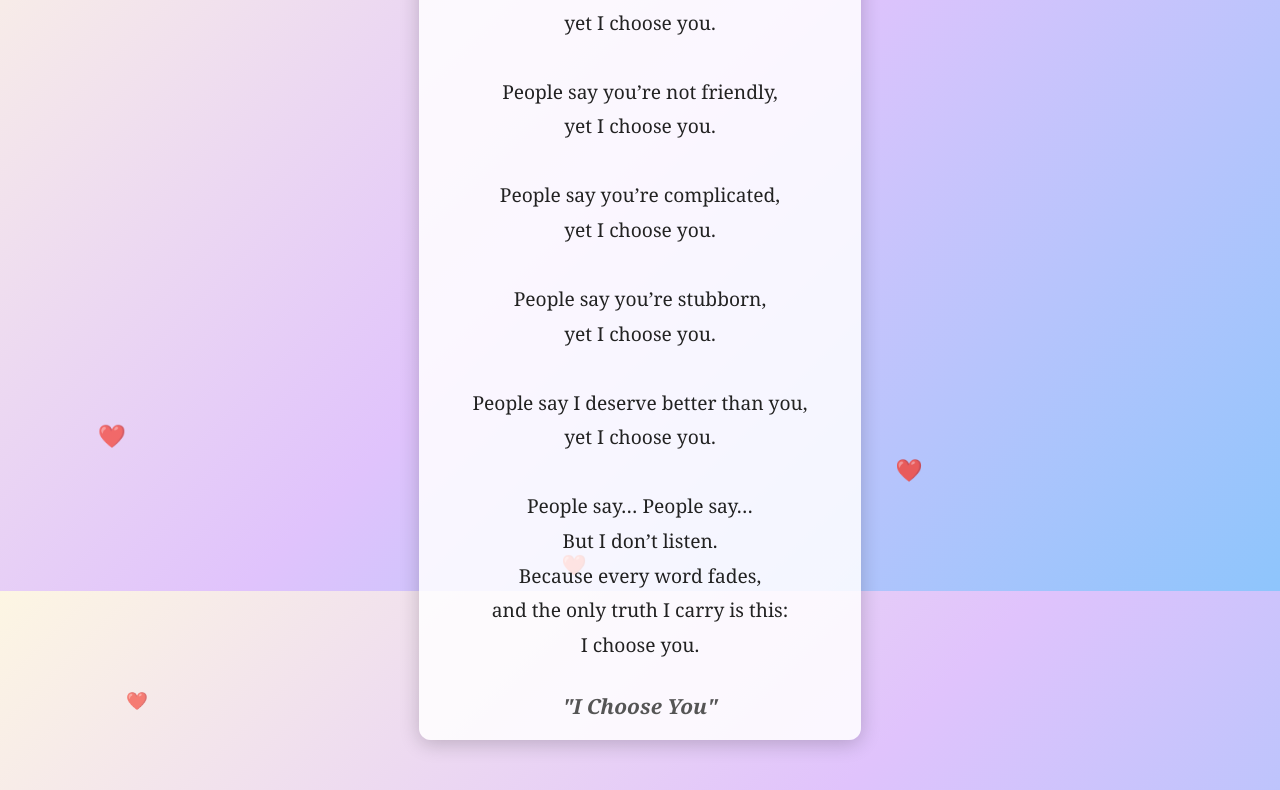
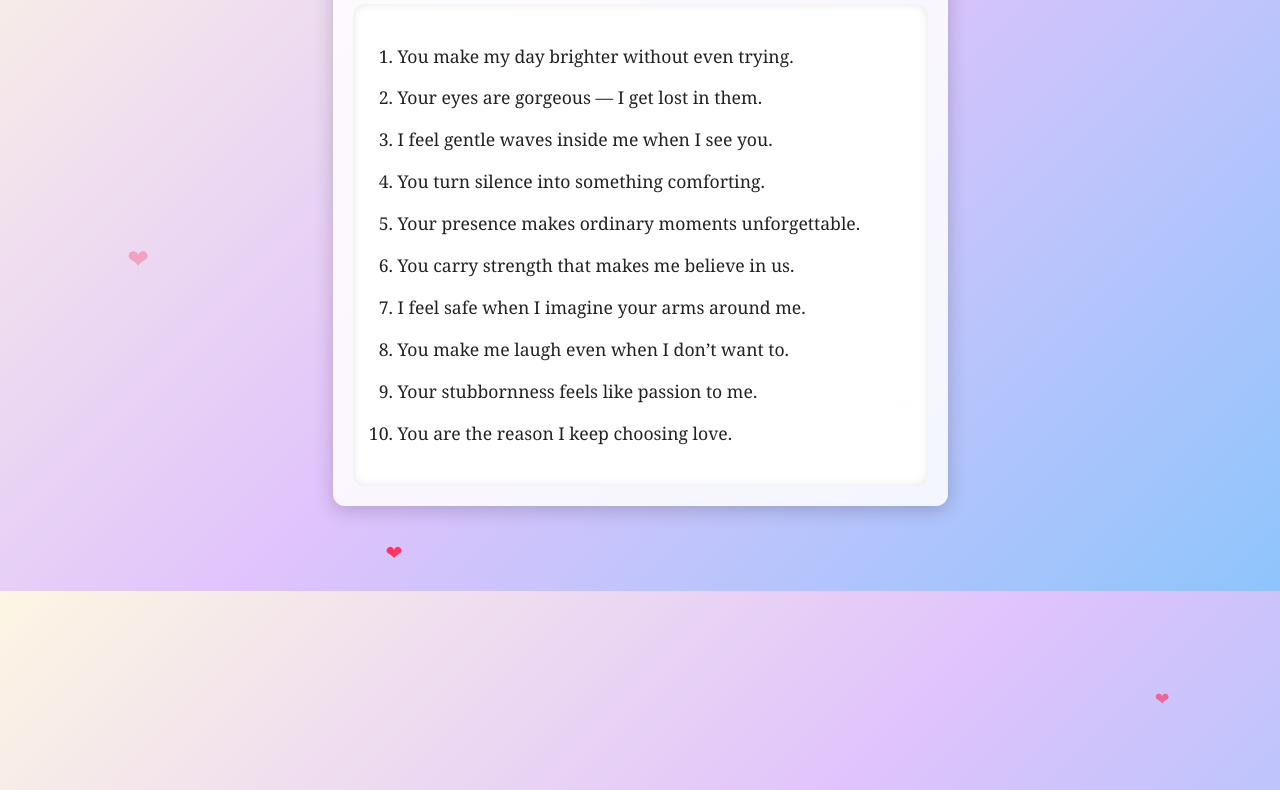
Before and after one commit to mrroshyan/HEARTSCAPE2, a plain HTML site: page index.html in a window 1280 px wide. Shown: the part 209-999 px from the top of the page. Drawn offline with Linux system fonts and the light colour scheme.

Commit message:
Update index.html

```diff
--- a/index.html
+++ b/index.html
@@ -2,7 +2,7 @@
 <html lang="en">
 <head>
   <meta charset="UTF-8">
-  <title>People Say</title>
+  <title>116 Reasons Why I Want You</title>
   <style>
     body {
       margin: 0;
@@ -26,7 +26,7 @@
       position: relative;
       z-index: 2;
     }
-    h1 {
+    h1, h2 {
       font-size: 2.5em;
       margin-bottom: 20px;
       color: #444;
@@ -44,6 +44,28 @@
       font-size: 1.3em;
       color: #555;
     }
+    .reason-box {
+      max-height: 500px;
+      overflow-y: auto;
+      text-align: left;
+      padding: 20px;
+      background: rgba(255,255,255,0.95);
+      border-radius: 12px;
+      box-shadow: inset 0 0 10px rgba(0,0,0,0.1);
+    }
+    .reason-box ol {
+      padding-left: 25px;
+      line-height: 1.7;
+      font-size: 1.1em;
+    }
+    .reason-box li {
+      margin-bottom: 12px;
+      transition: transform 0.2s ease, color 0.2s ease;
+    }
+    .reason-box li:hover {
+      transform: translateX(5px);
+      color: #ff3366;
+    }
     .heart {
       position: absolute;
       color: #ff3366;
@@ -59,43 +81,31 @@
 </head>
 <body>
   <div class="container">
-    <h1>People Say...</h1>
-    <p>
-      People say you’re a play girl,<br>
-      yet I choose you.<br><br>
-      People say you’re too flat, not a good choice,<br>
-      yet I choose you.<br><br>
-      People say you look older,<br>
-      yet I choose you.<br><br>
-      People say you’re not friendly,<br>
-      yet I choose you.<br><br>
-      People say you’re complicated,<br>
-      yet I choose you.<br><br>
-      People say you’re stubborn,<br>
-      yet I choose you.<br><br>
-      People say I deserve better than you,<br>
-      yet I choose you.<br><br>
-      People say… People say…<br>
-      But I don’t listen.<br>
-      Because every word fades,<br>
-      and the only truth I carry is this:<br>
-      I choose you.
-    </p>
-    <div class="signature">"I Choose You"</div>
+    <section class="reasons">
+      <h2>116 Reasons Why I Want You</h2>
+      <div class="reason-box">
+        <ol>
+          <li>You make my day brighter without even trying.</li>
+          <li>Your eyes are gorgeous — I get lost in them.</li>
+          <li>I feel gentle waves inside me when I see you.</li>
+          <li>You turn silence into something comforting.</li>
+          <li>Your presence makes ordinary moments unforgettable.</li>
+          <li>You carry strength that makes me believe in us.</li>
+          <li>I feel safe when I imagine your arms around me.</li>
+          <li>You make me laugh even when I don’t want to.</li>
+          <li>Your stubbornness feels like passion to me.</li>
+          <li>You are the reason I keep choosing love.</li>
+          <!-- Continue all the way to 116 -->
+        </ol>
+      </div>
+    </section>
   </div>
 
-  <!-- Floating hearts script -->
-  <script>
-    function createHeart() {
-      const heart = document.createElement("div");
-      heart.className = "heart";
-      heart.innerHTML = "❤️";
-      heart.style.left = Math.random() * 100 + "vw";
-      heart.style.animationDuration = (Math.random() * 3 + 3) + "s";
-      document.body.appendChild(heart);
-      setTimeout(() => heart.remove(), 6000);
-    }
-    setInterval(createHeart, 800);
-  </script>
+  <!-- Floating hearts -->
+  <div class="heart" style="left:10%; animation-delay:0s;">❤</div>
+  <div class="heart" style="left:30%; animation-delay:2s;">❤</div>
+  <div class="heart" style="left:50%; animation-delay:4s;">❤</div>
+  <div class="heart" style="left:70%; animation-delay:1s;">❤</div>
+  <div class="heart" style="left:90%; animation-delay:3s;">❤</div>
 </body>
 </html>
```
